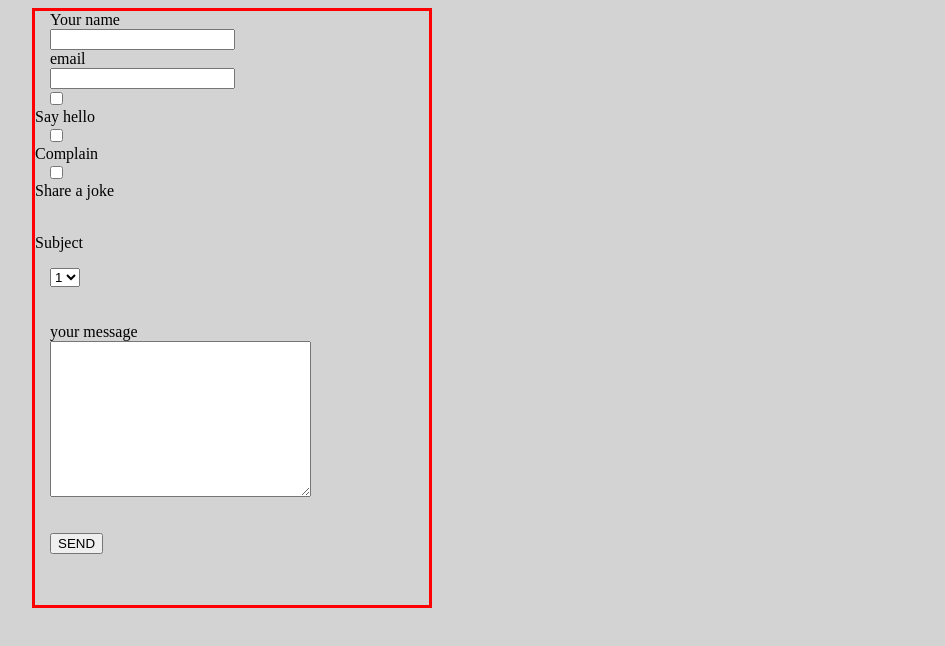
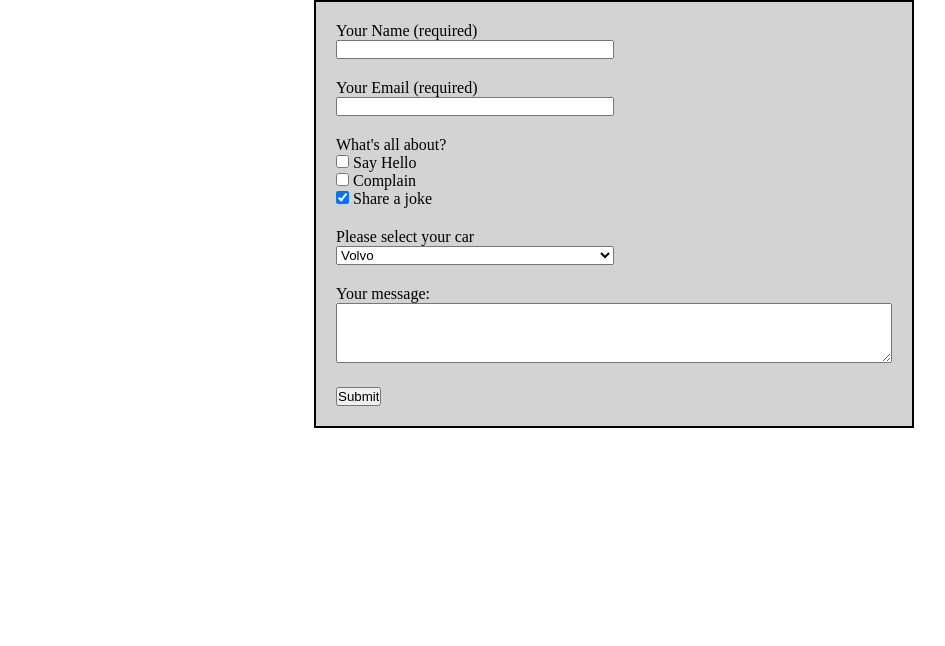
Before and after one commit to igorvasiloi/lesson6-homework, a plain HTML site: page index.html in a window 1280 px wide. Shown: the whole page, without its empty margins (26-971 px from the left). Drawn offline with Linux system fonts and the light colour scheme.

Commit message:
homework finished

```diff
--- a/index.html
+++ b/index.html
@@ -1,49 +1,67 @@
+<!DOCTYPE html>
 <html>
+  <head>
+    <meta charset="UTF-8" />
+    <meta name="description" content="SkillUP Homework 6" />
+    <meta name="keywords" content="HTML form, HTML meta tag, CSS" />
+    <meta name="author" content="Dionis Condurache" />
+    <meta name="viewport" content="width=device-width, initial-scale=1.0" />
+    <link rel="stylesheet" href="./styles.css" />
+  </head>
 
-<head>
-    <title>Meta tag homework</title>
-    <meta charset="UTF-8">
-    <meta name="description" content="SkillUP homework lesson 6">
-    <meta name="description" content="Meta lesson">
-    <meta name="keywords" content="HTML form, HTML meta tag, CSS">
-    <meta name="author" content="Igor Vasiloi">
-    <meta name="viewport" content="wdth=device width, initial-scale=1.0">
-    <link rel="stylesheet" type="text/css" href="styles.css">
-</head>
+  <body>
+    <form action="/action_page.php" class="form-group">
+      <div class="form-field">
+        <label for="firstname">Your Name (required)</label>
+        <input id="firstname" name="firstname" type="text" required />
+      </div>
 
-<body>
+      <div class="form-field">
+        <label for="email">Your Email (required)</label>
+        <input id="email" name="email" type="email" required />
+      </div>
 
-    <section>
-     <form action="path/to/server/" method="post">
+      <fieldset class="form-field">
+        <legend>What's all about?</legend>
+        <div>
+          <input id="bike" type="checkbox" name="bike" />
+          <label for="bike"> Say Hello</label>
+        </div>
 
-            <label for="firstname">Your name</label>
-            <input id="firstname" type="text" name="first">
+        <div>
+          <input id="car" type="checkbox" name="car" />
+          <label for="car"> Complain</label>
+        </div>
 
-            <label for="email">email</label>
-            <input id="email" type="email" name="email">
+        <div>
+          <input id="boat" type="checkbox" name="boat" checked />
+          <label for="boat"> Share a joke</label>
+        </div>
+      </fieldset>
 
-            <input type="checkbox" name="check1" value="Say hello">Say hello
-            <br>
-            <input type="checkbox" name="check2" value="Complain">Complain
-            <br>
-            <input type="checkbox" name="check3" value="Share a joke">Share a joke
-            <br><br>
-            <p>Subject</p>
-            <select name="Age">
-                <option value="1">1</option>
-                <option value="2">2</option>
-                <option value="3">3</option>
-                <option value="4">4</option>
-            </select>
-            <br><br>
+      <div class="form-field">
+        <label for="subject">Please select your car</label>
+        <select id="subject" name="subject">
+          <optgroup label="Europe">
+            <option value="volvo">Volvo</option>
+            <option value="saab">Saab</option>
+            <option value="opel">Opel</option>
+            <option value="audi">Audi</option>
+          </optgroup>
+          <optgroup label="Japan">
+            <option value="toyota">Toyouta</option>
+            <option value="lexus">Lexus</option>
+            <option value="honda">Honda</option>
+          </optgroup>
+        </select>
+      </div>
 
-            <label for="comment">your message</label>
-            <textarea name="comment" id="comment" cols="30" rows="10"></textarea>
-            <br><br>
-            <input type="submit" value="SEND">
-        </form>
+      <div class="form-field">
+        <label for="comment">Your message:</label>
+        <textarea id="comment" name="comment"></textarea>
+      </div>
 
-    </section>
-</body>
-
+      <input type="submit" />
+    </form>
+  </body>
 </html>
--- a/styles.css
+++ b/styles.css
@@ -1,20 +1,48 @@
 * {
+    margin: 0;
+    padding: 0;
     box-sizing: border-box;
-}
+  }
 
-body {
-    background-color: lightgray;
-}
+  .form-group {
+    width: 50%;
+    max-width: 600px;
+    min-width: 300px;
+    margin: 0 auto;
+    background-color: lightgrey;
+    padding: 20px;
+    border: 2px solid black;
+  }
 
+  .form-field {
+    margin-bottom: 20px;
+  }
 
-textarea, input, select, label {
+  label {
     display: block;
-    margin-left: 15px;
-}
-section {
+  }
 
-width: 400px;
-height: 600px;
-margin-left: 50px;
-border: solid red;
-}
+  input {
+    display: inline-block;
+  }
+
+  fieldset {
+    border: 0;
+  }
+
+  fieldset label {
+    display: inline-block;
+  }
+
+  input[type="text"], input[type="email"], select {
+    width: 50%;
+  }
+
+  optgroup {
+    border: 1px solid grey;
+  }
+
+  textarea {
+    width: 100%;
+    height: 60px;
+  }
```
